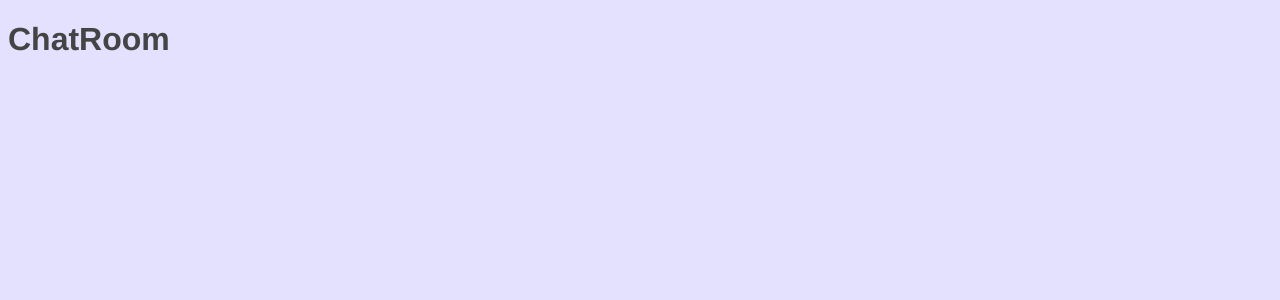
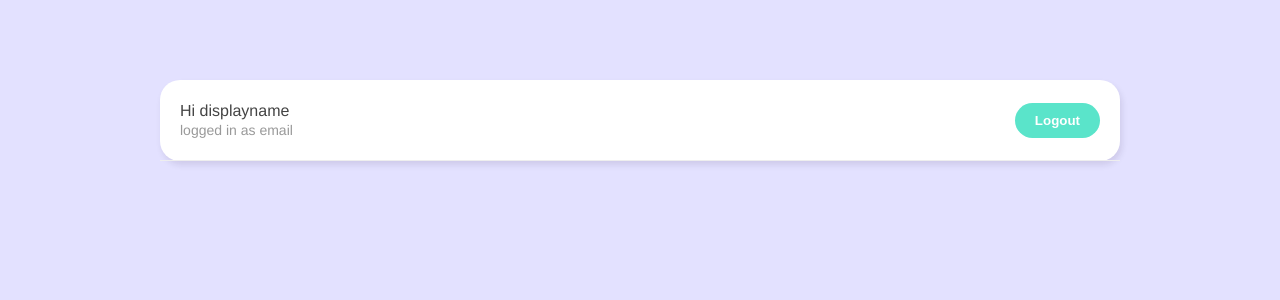
Before and after one commit to MyintSanWin/LiveChatRoom-App, a Vue app: page /chatroom in a window 1280 px wide. Shown: the top 300 px of the page. Built offline with nearby package versions, Linux system fonts and the light colour scheme.

Commit message:
create navbar component and make logout button work

```diff
--- /dev/null
+++ b/src/components/Navbar.vue
@@ -0,0 +1,50 @@
+<template>
+  <nav>
+      <div>
+          <p>Hi displayname</p>
+          <p class="email">logged in as email</p>
+      </div>
+      <button @click="logout">Logout</button>
+  </nav>
+</template>
+
+<script>
+import { ref } from '@vue/reactivity'
+import {auth} from '../firebase/config'
+export default {
+    setup(){
+        let error=ref('');
+        let logout=async()=>{
+          try{
+              await  auth.signOut()
+          console.log("user logged out")
+          }
+          catch(err){
+              error.value=err.message;
+              console.log(error.value)
+          }
+        }
+        return{logout}
+    }
+}
+</script>
+
+<style>
+    nav{
+        padding: 20px;
+        border-bottom: 1px solid #eee;
+        display: flex;
+        justify-content: space-between;
+        align-items: center;
+    }
+    nav p{
+        margin: 2px auto;
+        font-size: 16px;
+        color: #444;
+
+    }
+    nav p.email{
+        font-size: 14px;
+        color: #999;
+    }
+</style>
--- a/src/views/Chatroom.vue
+++ b/src/views/Chatroom.vue
@@ -1,9 +1,13 @@
 <template>
-  <h1>ChatRoom</h1>
+  <div class="container">
+        <Navbar/>
+  </div>
 </template>
 
 <script>
+import Navbar from '../components/Navbar.vue'
 export default {
+  components: { Navbar },
 
 }
 </script>
```
